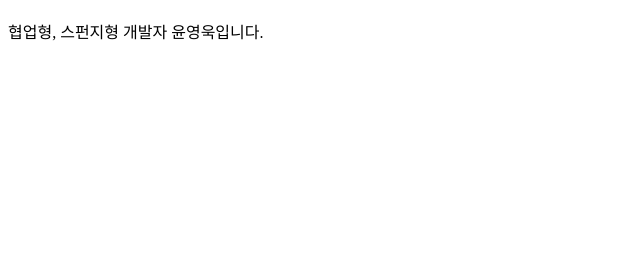
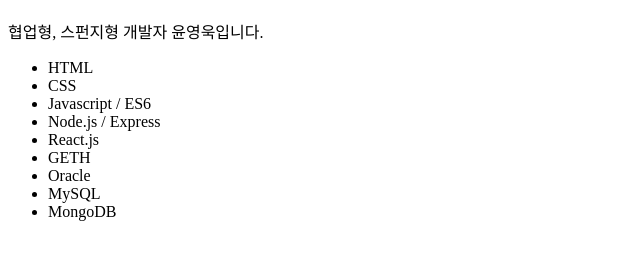
Before and after one commit to yvvyoon/learn-github, a plain HTML site: page index.html in a window 1280 px wide. Shown: the part 61-320 px from the top of the page, without its empty margins (0-640 px from the left). Drawn offline with Linux system fonts and the light colour scheme.

Commit message:
add skillset

```diff
--- a/index.html
+++ b/index.html
@@ -10,5 +10,16 @@
 <body>
     <h1>Youngwook Yoon</h1>
     <p>협업형, 스펀지형 개발자 윤영욱입니다.</p>
+    <ul>
+        <li>HTML</li>
+        <li>CSS</li>
+        <li>Javascript / ES6</li>
+        <li>Node.js / Express</li>
+        <li>React.js</li>
+        <li>GETH</li>
+        <li>Oracle</li>
+        <li>MySQL</li>
+        <li>MongoDB</li>
+    </ul>
 </body>
 </html>
```
